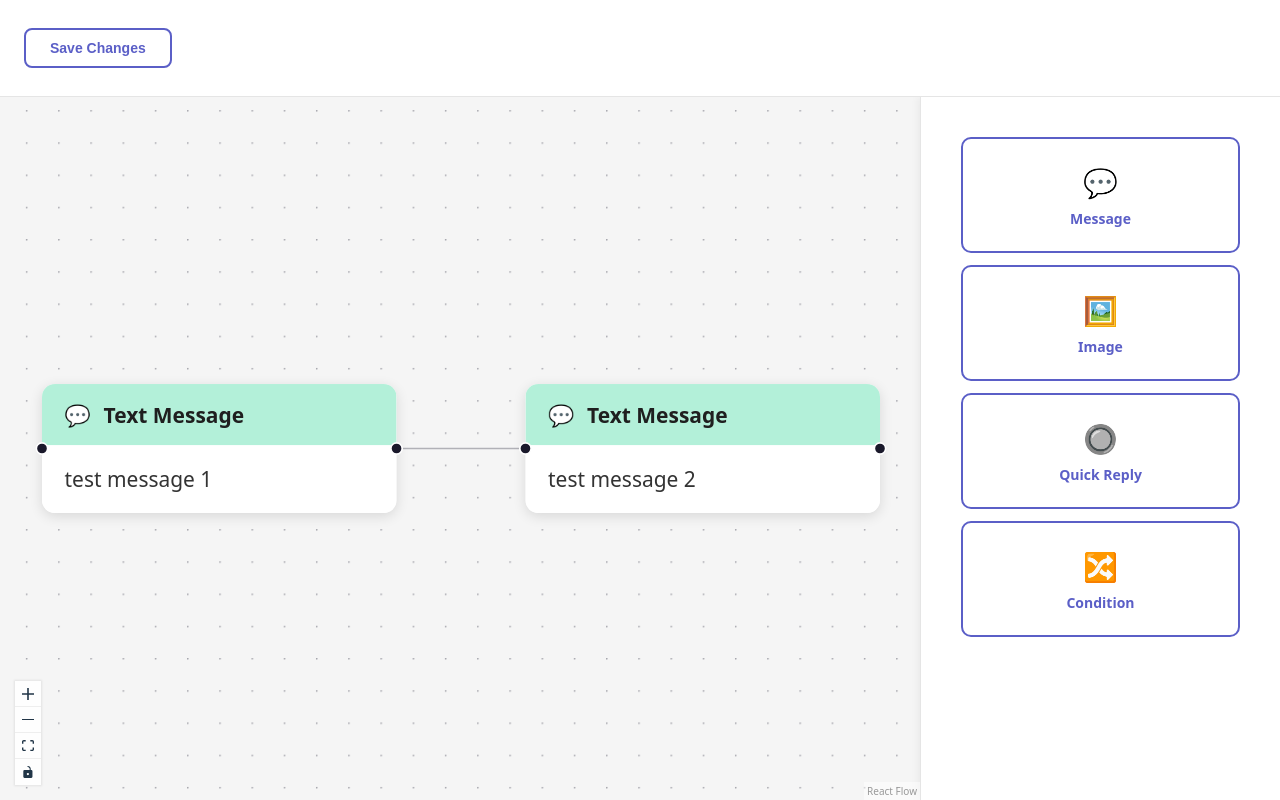
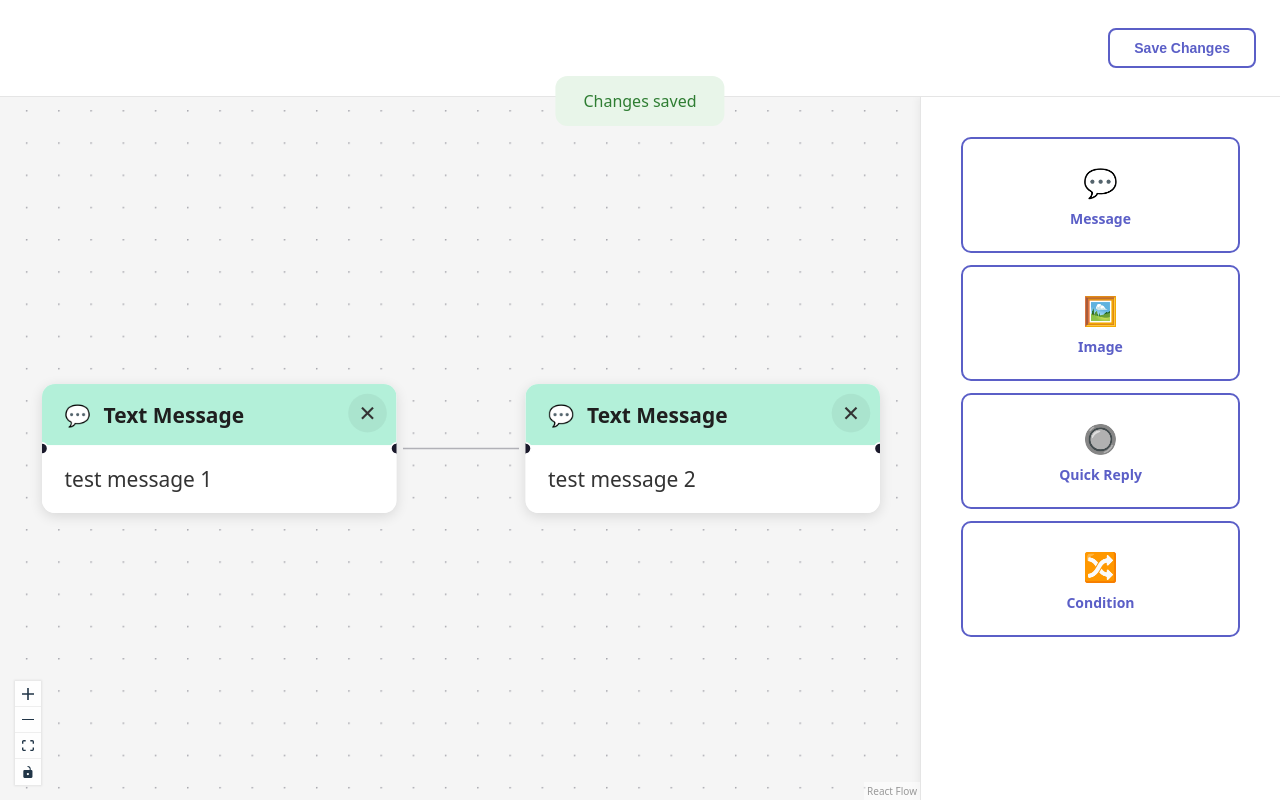
Before and after one commit to SagarKapoorin/ChatBot, a React (Vite) app: page / in a window 1280 px wide. Both pictures are taken after a click on the button "Save Changes". Built offline with nearby package versions, Linux system fonts and the light colour scheme.

Commit message:
changes:ui tryed to match it , added extra delete or remove feature also

```diff
--- a/src/components/FlowBuilder.tsx
+++ b/src/components/FlowBuilder.tsx
@@ -267,17 +267,36 @@ export default function FlowBuilder() {
     [selectedNodeId, nodes, setNodes, setEdges]
   )
   //added immutable updater and prune edges when button options change
+  const flow: Flow = useMemo(() => ({ nodes, edges }), [nodes, edges])
+  const [toast, setToast] = useState<null | { type: 'success' | 'error'; message: string }>(null)
+  const toastTimerRef = useRef<number | null>(null)
 
-  const flow: Flow = useMemo(() => ({ nodes, edges }), [nodes, edges])
-
+  const notify = useCallback((message: string, type: 'success' | 'error') => {
+    setToast({ type, message })
+    if (toastTimerRef.current) {
+      window.clearTimeout(toastTimerRef.current)
+    }
+    toastTimerRef.current = window.setTimeout(() => setToast(null), 3000) as unknown as number
+  }, [])
   return (
     <div className="fb-container">
       <div className="fb-header">
         <div style={{ flex: 1 }} />
         <div className="save-area">
-          <SaveButton flow={flow} />
+          <SaveButton
+            flow={flow}
+            onSave={() => notify('Changes saved', 'success')}
+            onError={(errs) => notify(errs?.[0] || 'Unable to save changes', 'error')}
+          />
         </div>
       </div>
+      {toast && (
+        <div className="fb-toast-wrap">
+          <div className={`alert ${toast.type === 'success' ? 'alert-success' : 'alert-error'}`}>
+            {toast.message}
+          </div>
+        </div>
+      )}
       <div className="fb-content">
         <div ref={wrapperRef} className="fb-canvas">
           <ReactFlow<AppRFNode, RFEdge>
--- a/src/components/SaveButton.tsx
+++ b/src/components/SaveButton.tsx
@@ -1,32 +1,28 @@
 import type { Flow } from '../types/flow.types'
 import { validateFlow } from '../hooks/useFlowValidation'
-import { useState } from 'react'
-
 type Props = {
   flow: Flow
   onSave?: (flow: Flow) => void
+  onError?: (errors: string[]) => void
 }
 
-export default function SaveButton({ flow, onSave }: Props) {
-  const [errors, setErrors] = useState<string[] | null>(null)
-  const handleClick = () => {
+export default function SaveButton({ flow, onSave, onError }: Props) {  const handleClick = () => {
     const result = validateFlow(flow)
     if (!result.valid) {
-      setErrors(result.errors)
+      if (onError) onError(result.errors)
       return
     }
     try {
       const json = JSON.stringify(flow)
       localStorage.setItem('bitspeed.flow', json)
-      setErrors(null)
       if (onSave) onSave(flow)
     } catch {
-      setErrors(['failed to save to localstorage'])
+      const errs = ['failed to save to localstorage']
+      if (onError) onError(errs)
     }
   }
   return (
     <>
-      {errors && <div className="alert alert-error">Cannot save Flow</div>}
       <button className="btn btn-primary" onClick={handleClick}>
         Save Changes
       </button>
--- a/src/components/nodes/ButtonNode.tsx
+++ b/src/components/nodes/ButtonNode.tsx
@@ -1,10 +1,15 @@
-import { Handle, Position, type NodeProps } from '@xyflow/react'
+import { Handle, Position, type NodeProps, useReactFlow } from '@xyflow/react'
 import type { ButtonRFNode } from '../../types/flow.types'
-
-export default function ButtonNode({ data, selected }: NodeProps<ButtonRFNode>) {
+export default function ButtonNode({ data, selected, id }: NodeProps<ButtonRFNode>) {
+   const { setNodes, setEdges } = useReactFlow()
+  const handleDelete = () => {
+    setNodes((nds) => nds.filter((n) => n.id !== id))
+    setEdges((eds) => eds.filter((e) => e.source !== id && e.target !== id))
+  }
   const buttons = data?.buttons ?? []
   return (
     <div className={`node ${selected ? 'node-selected' : ''}`}>
+      <button className="node-delete" title="Delete" onClick={handleDelete}>✕</button>
       <div className="node-header node-header--button">
         <span>🔘</span>
         <span className="node-title">Quick Reply</span>
--- a/src/components/nodes/ConditionalNode.tsx
+++ b/src/components/nodes/ConditionalNode.tsx
@@ -1,12 +1,18 @@
-import { Handle, Position, type NodeProps } from '@xyflow/react'
+import { Handle, Position, type NodeProps, useReactFlow } from '@xyflow/react'
 import type { ConditionalRFNode } from '../../types/flow.types'
 
-export default function ConditionalNode({ data, selected }: NodeProps<ConditionalRFNode>) {
+export default function ConditionalNode({ data, selected, id }: NodeProps<ConditionalRFNode>) {
+  const { setNodes, setEdges } = useReactFlow()
+  const handleDelete = () => {
+    setNodes((nds) => nds.filter((n) => n.id !== id))
+    setEdges((eds) => eds.filter((e) => e.source !== id && e.target !== id))
+  }
   return (
     <div className={`node ${selected ? 'node-selected' : ''}`}>
       <div className="node-header node-header--conditional">
         <span>🔀</span>
         <span className="node-title">Condition</span>
+        <button className="node-delete" title="Delete" onClick={handleDelete}>✕</button>
       </div>
       <div className="node-body">
         <div className="muted">If</div>
--- a/src/components/nodes/ImageNode.tsx
+++ b/src/components/nodes/ImageNode.tsx
@@ -1,12 +1,18 @@
-import { Handle, Position, type NodeProps } from '@xyflow/react'
+import { Handle, Position, type NodeProps, useReactFlow } from '@xyflow/react'
 import type { ImageRFNode } from '../../types/flow.types'
 
-export default function ImageNode({ data, selected }: NodeProps<ImageRFNode>) {
+export default function ImageNode({ data, selected, id }: NodeProps<ImageRFNode>) {
+  const { setNodes, setEdges } = useReactFlow()
+  const handleDelete = () => {
+    setNodes((nds) => nds.filter((n) => n.id !== id))
+    setEdges((eds) => eds.filter((e) => e.source !== id && e.target !== id))
+  }
   return (
     <div className={`node ${selected ? 'node-selected' : ''}`}>
       <div className="node-header node-header--image">
         <span>🖼️</span>
         <span className="node-title">Image Message</span>
+        <button className="node-delete" title="Delete" onClick={handleDelete}>✕</button>
       </div>
       <div className="node-body">
         {data?.imageUrl ? (
--- a/src/components/nodes/TextNode.tsx
+++ b/src/components/nodes/TextNode.tsx
@@ -1,12 +1,18 @@
-import { Handle, Position, type NodeProps } from '@xyflow/react'
+import { Handle, Position, type NodeProps, useReactFlow } from '@xyflow/react'
 import type { TextRFNode } from '../../types/flow.types'
 
-export default function TextNode({ data, selected }: NodeProps<TextRFNode>) {
+export default function TextNode({ data, selected, id }: NodeProps<TextRFNode>) {
+  const { setNodes, setEdges } = useReactFlow()
+  const handleDelete = () => {
+    setNodes((nds) => nds.filter((n) => n.id !== id))
+    setEdges((eds) => eds.filter((e) => e.source !== id && e.target !== id))
+  }
   return (
     <div className={`node ${selected ? 'node-selected' : ''}`}>
       <div className="node-header node-header--text">
         <span>💬</span>
         <span className="node-title">Text Message</span>
+        <button className="node-delete" title="Delete" onClick={handleDelete}>✕</button>
       </div>
       <div className="node-body">{data?.text ?? ''}</div>
       <Handle type="target" position={Position.Left} />
--- a/src/styles/layout.css
+++ b/src/styles/layout.css
@@ -15,6 +15,13 @@
   border-bottom: 1px solid #e5e5e5;
   min-height: 64px;
   z-index: 100;
+}
+.fb-toast-wrap {
+  position: fixed;
+  top: 76px;
+  left: 50%;
+  transform: translateX(-50%);
+  z-index: 1000;
 }
 .fb-content {
   display: flex;
--- a/src/styles/nodes.css
+++ b/src/styles/nodes.css
@@ -6,6 +6,7 @@
   border: none;
   box-shadow: 0 2px 8px rgba(0, 0, 0, 0.12);
   overflow: hidden;
+  position: relative;
 }
 .node-selected {
   border: 2px solid #7b68ee;
@@ -37,6 +38,25 @@
 .node-title {
   font-weight: 600;
   font-size: 13px;
+}
+.node-delete {
+  position: absolute;
+  top: 6px;
+  right: 6px;
+  width: 24px;
+  height: 24px;
+  display: inline-flex;
+  align-items: center;
+  justify-content: center;
+  border: none;
+  border-radius: 50%;
+  background: rgba(0,0,0,0.05);
+  color: #333;
+  cursor: pointer;
+}
+.node-delete:hover {
+  background: #ffebee;
+  color: #c62828;
 }
 .node-body {
   padding: 12px 14px;
--- a/src/styles/panels.css
+++ b/src/styles/panels.css
@@ -128,9 +128,9 @@
   color: #fff;
 }
 .alert {
-  padding: 10px 20px;
-  border-radius: 8px;
-  font-size: 13px;
+  padding: 14px 28px;
+  border-radius: 12px;
+  font-size: 16px;
   font-weight: 500;
   text-align: center;
   white-space: nowrap;
@@ -148,5 +148,6 @@
   display: flex;
   align-items: center;
   gap: 20px;
-  width: 100%;
+  margin-left: auto;
+  justify-content: flex-end;
 }
```
